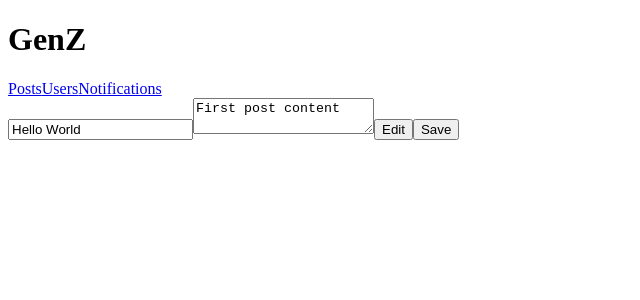
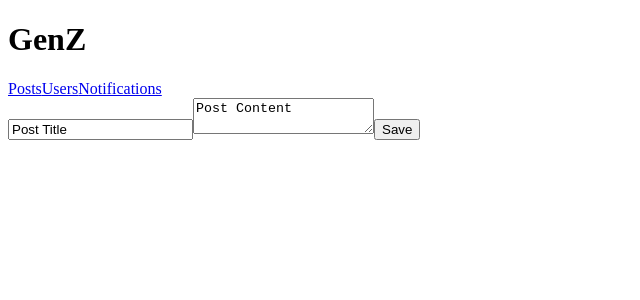
Before and after one commit to acciojob/social-media-Ishikaverma2317, a React app: page /posts/1 in a window 1280 px wide. Both pictures are taken after a click on the button "Edit". Shown: the top 300 px of the page, without its empty margins (0-640 px from the left). Built offline with nearby package versions, Linux system fonts and the light colour scheme.

Commit message:
Update PostDetail.js

```diff
--- a/src/components/PostDetail.js
+++ b/src/components/PostDetail.js
@@ -1,20 +1,39 @@
-import React, { useState } from "react";
 import { useParams } from "react-router-dom";
-import { posts } from "../data";
+import { useState } from "react";
 
-export default function PostDetail() {
+function PostDetail() {
   const { postId } = useParams();
-  const post = posts.find(p => p.id === postId);
-
-  const [title, setTitle] = useState(post.title);
-  const [content, setContent] = useState(post.content);
+  const [edit, setEdit] = useState(false);
+  const [title, setTitle] = useState("Post Title");
+  const [content, setContent] = useState("Post Content");
 
   return (
     <div className="post">
-      <input id="postTitle" value={title} onChange={e => setTitle(e.target.value)} />
-      <textarea id="postContent" value={content} onChange={e => setContent(e.target.value)} />
-      <button className="button">Edit</button>
-      <button>Save</button>
+      {edit ? (
+        <>
+          <input
+            id="postTitle"
+            value={title}
+            onChange={e => setTitle(e.target.value)}
+          />
+          <textarea
+            id="postContent"
+            value={content}
+            onChange={e => setContent(e.target.value)}
+          />
+          <button onClick={() => setEdit(false)}>Save</button>
+        </>
+      ) : (
+        <>
+          <h2>{title}</h2>
+          <p>{content}</p>
+          <button className="button" onClick={() => setEdit(true)}>
+            Edit
+          </button>
+        </>
+      )}
     </div>
   );
 }
+
+export default PostDetail;
```
